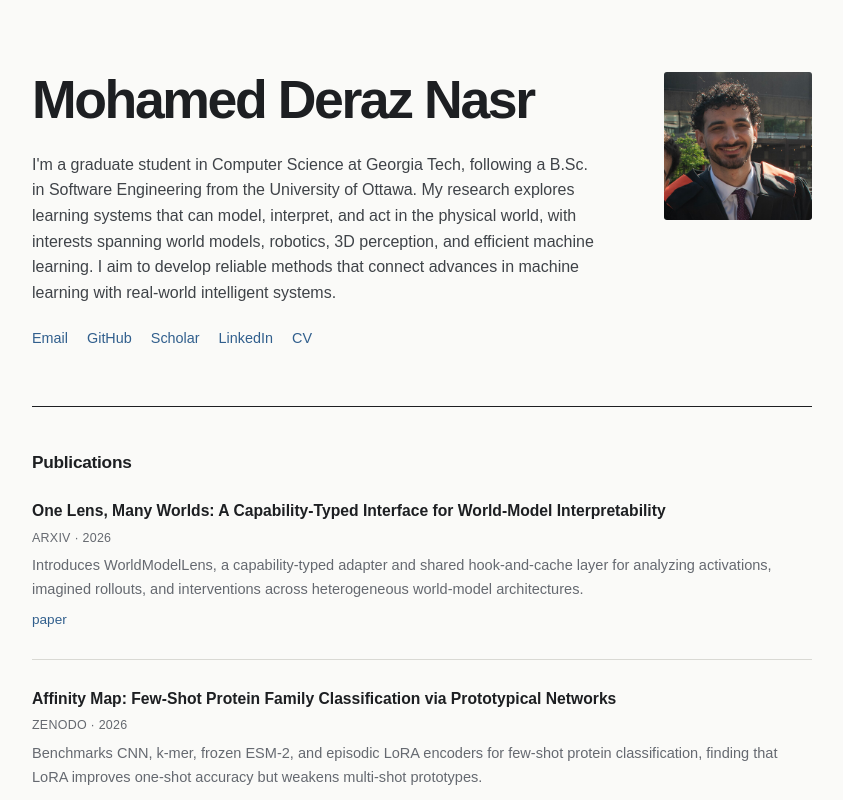
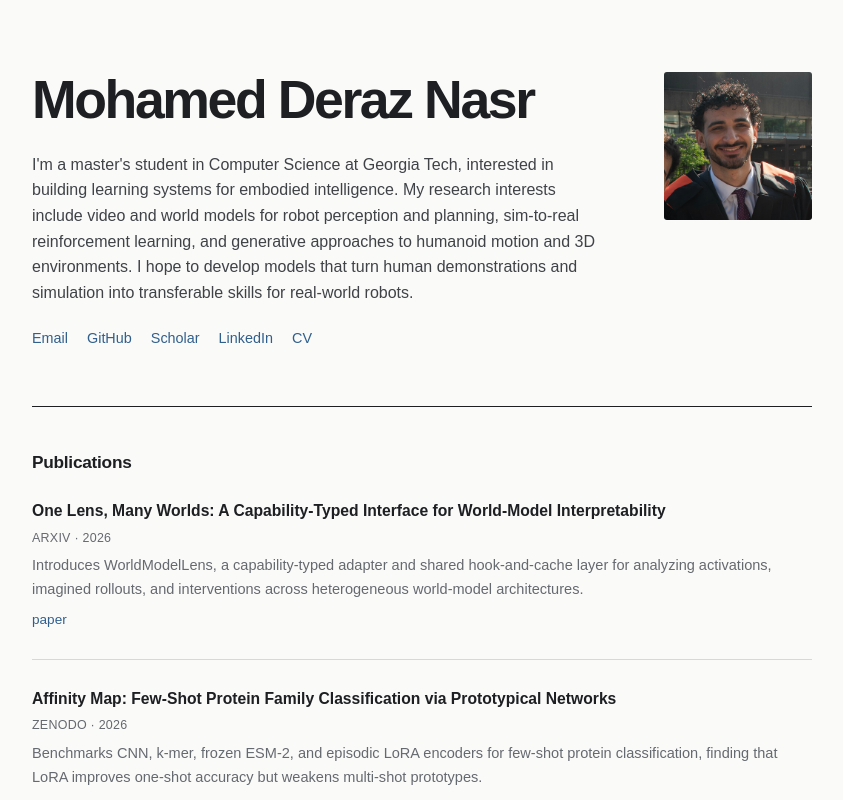
Before and after one commit to MDerazNasr/mderaznasr.github.io, a Next.js app: page / in a window 1280 px wide. Shown: the top 800 px of the page, without its empty margins (218-1061 px from the left). Built offline with nearby package versions, Linux system fonts and the light colour scheme.

Commit message:
Align bio with embodied AI research

```diff
--- a/app/page.tsx
+++ b/app/page.tsx
@@ -72,13 +72,13 @@ export default function Home() {
         <div className="masthead-copy">
           <h1>Mohamed Deraz Nasr</h1>
           <p className="intro-text">
-            I&apos;m a graduate student in Computer Science at Georgia Tech,
-            following a B.Sc. in Software Engineering from the University of
-            Ottawa. My research explores learning systems that can model,
-            interpret, and act in the physical world, with interests spanning
-            world models, robotics, 3D perception, and efficient machine
-            learning. I aim to develop reliable methods that connect advances
-            in machine learning with real-world intelligent systems.
+            I&apos;m a master&apos;s student in Computer Science at Georgia Tech,
+            interested in building learning systems for embodied intelligence.
+            My research interests include video and world models for robot
+            perception and planning, sim-to-real reinforcement learning, and
+            generative approaches to humanoid motion and 3D environments. I
+            hope to develop models that turn human demonstrations and
+            simulation into transferable skills for real-world robots.
           </p>
           <nav aria-label="Profiles and contact">
             <EmailCopyButton />
```
